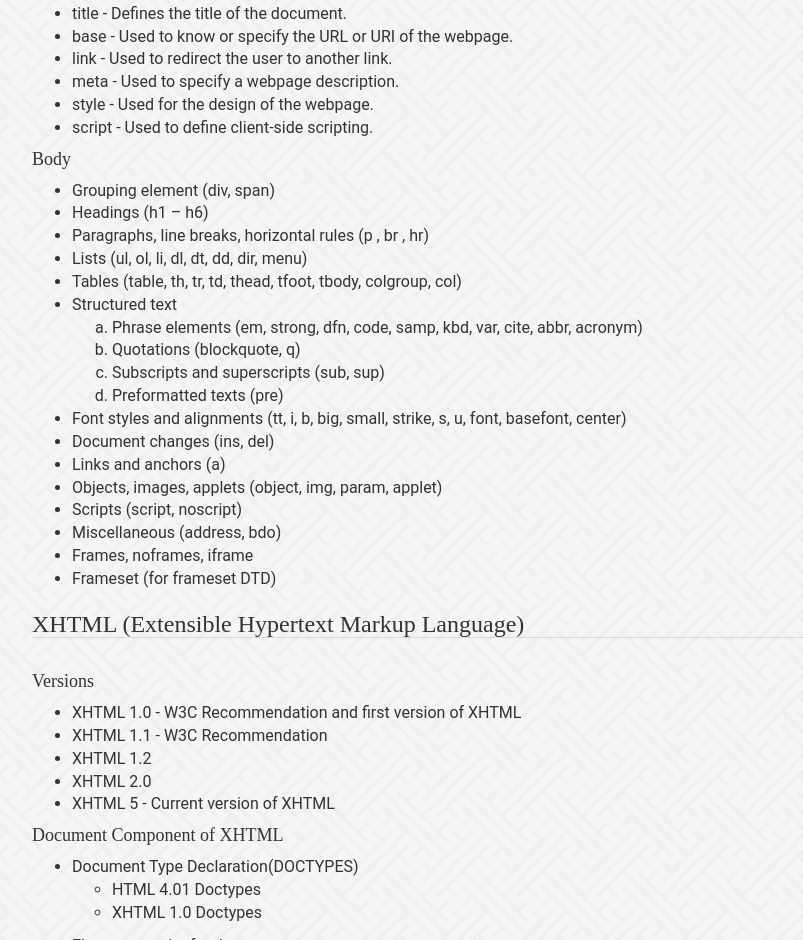
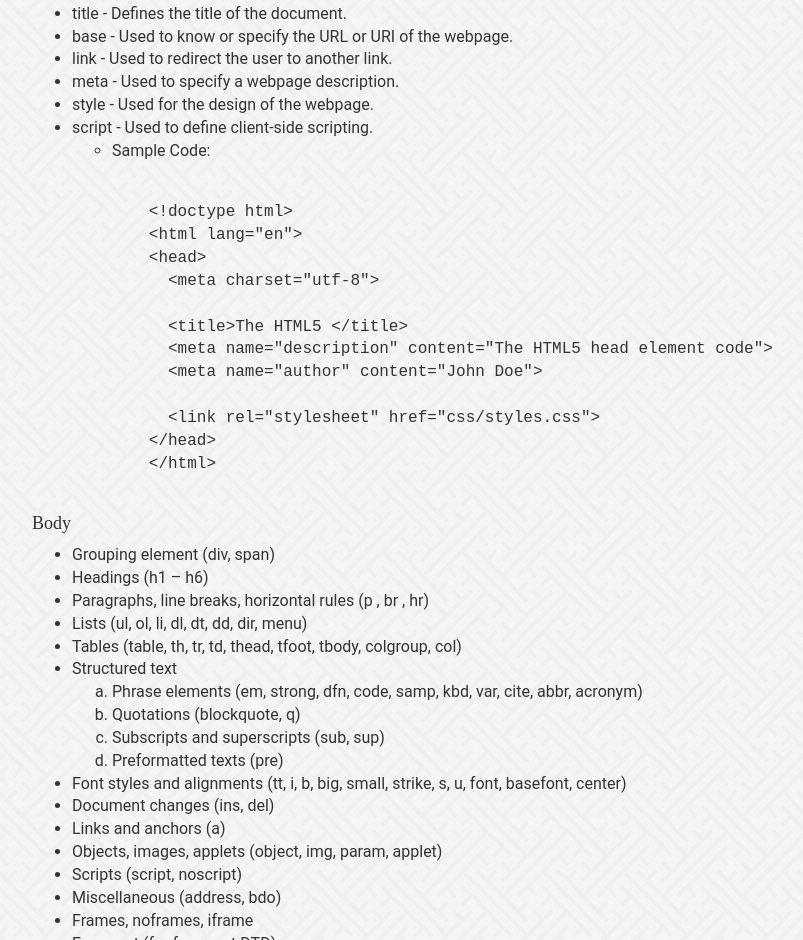
Before and after one commit to christopheredrian/web-technologies-notes, a plain HTML site: page midterms/html.html in a window 1280 px wide. Shown: the part 1005-1945 px from the top of the page, without its empty margins (38-841 px from the left). Drawn offline with Linux system fonts and the light colour scheme.

Commit message:
added sample program for head in html.html

```diff
--- a/midterms/html.html
+++ b/midterms/html.html
@@ -105,6 +105,23 @@
             <li> meta - Used to specify a webpage description.</li>
             <li> style - Used for the design of the webpage.</li>
             <li> script - Used to define client-side scripting.</li>
+		  <ul>
+        <li>Sample Code:</li>
+            </ul>
+            <xmp>
+        <!doctype html>
+        <html lang="en">
+        <head>
+          <meta charset="utf-8">
+
+          <title>The HTML5 </title>
+          <meta name="description" content="The HTML5 head element code">
+          <meta name="author" content="John Doe">
+
+          <link rel="stylesheet" href="css/styles.css">
+        </head>
+        </html>
+            </xmp>
         </ul>
         <h4 id= "ht-body">Body</h4>
         <ul>
```
